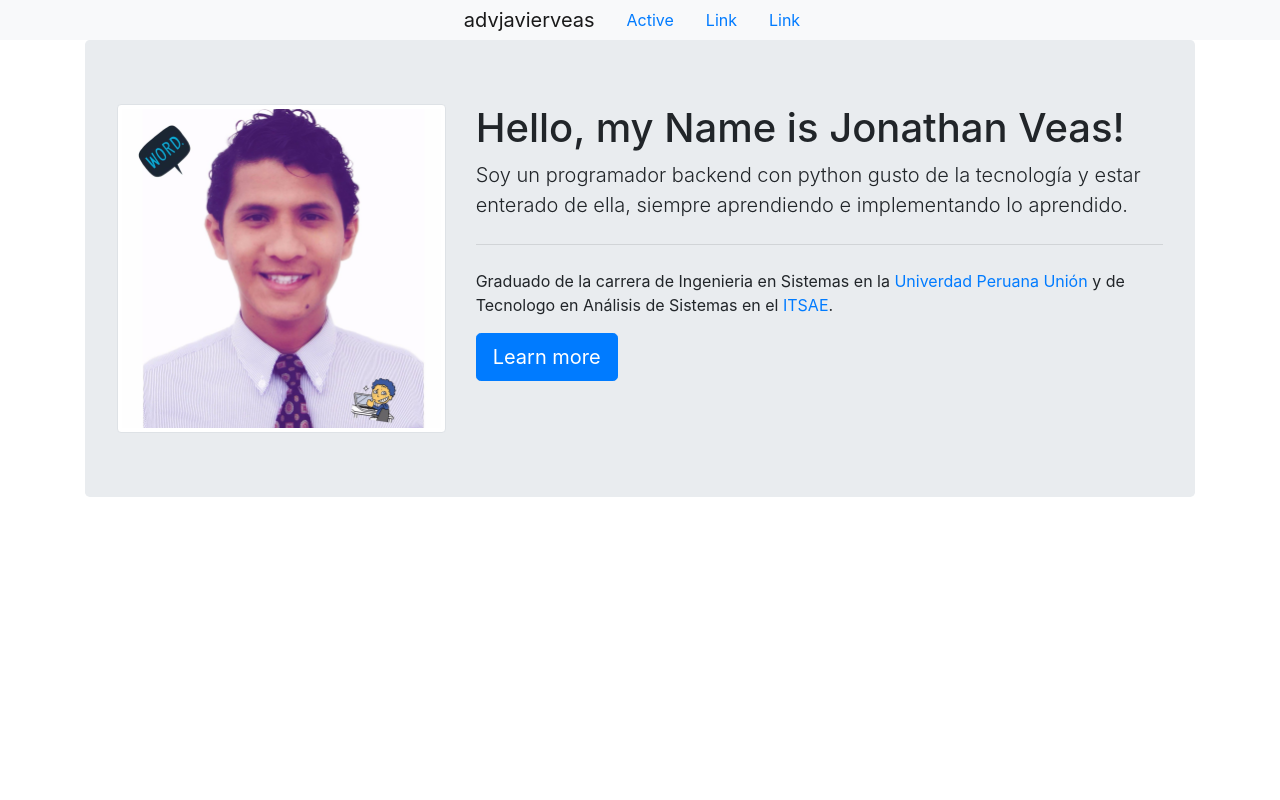
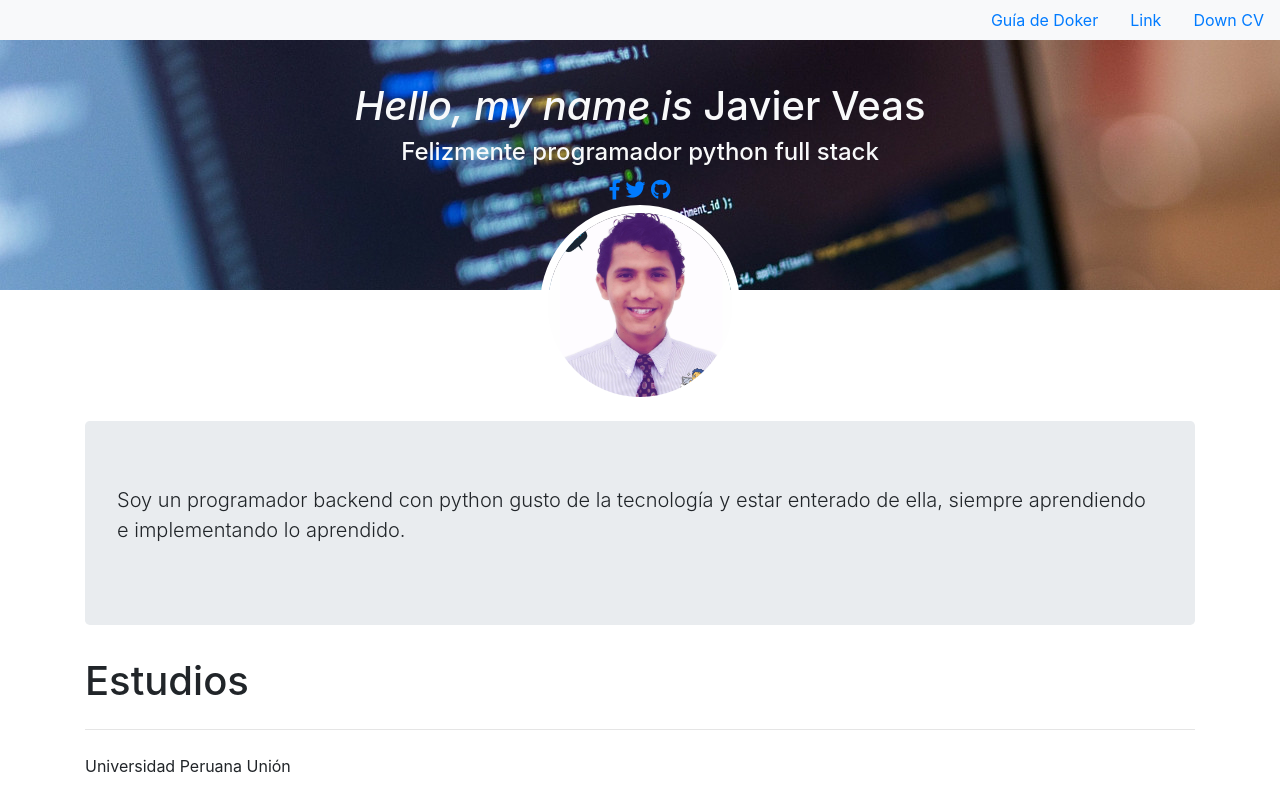
Before and after one commit to advjavierveas/advjavierveas.github.io, a plain HTML site: page index.html in a window 1280 px wide. Drawn offline with nearby package versions, Linux system fonts and the light colour scheme.

Commit message:
integrando background

```diff
--- a/index.html
+++ b/index.html
@@ -7,39 +7,64 @@
 
     <!-- Bootstrap CSS -->
     <link rel="stylesheet" href="https://stackpath.bootstrapcdn.com/bootstrap/4.1.3/css/bootstrap.min.css" integrity="sha384-MCw98/SFnGE8fJT3GXwEOngsV7Zt27NXFoaoApmYm81iuXoPkFOJwJ8ERdknLPMO" crossorigin="anonymous">
-    <title>Jonathan Veas</title>
+    <link rel="stylesheet" href="https://use.fontawesome.com/releases/v5.2.0/css/all.css" integrity="sha384-hWVjflwFxL6sNzntih27bfxkr27PmbbK/iSvJ+a4+0owXq79v+lsFkW54bOGbiDQ" crossorigin="anonymous">
+    <link rel="stylesheet" type="text/css" href="style.css">
+    <title>@advjavierveas</title>
   </head>
   <body>
-	<ul class="nav justify-content-center navbar-light bg-light">
-		<a class="navbar-brand" href="#">advjavierveas</a>
+	<ul class="nav justify-content-end navbar-light bg-light">
 		<li class="nav-item">
-			<a class="nav-link active" href="#">Active</a>
+			<a class="nav-link active" href="#">Guía de Doker</a>
 		</li>
 		<li class="nav-item">
 			<a class="nav-link" href="#">Link</a>
 		</li>
 		<li class="nav-item">
-			<a class="nav-link" href="#">Link</a>
+			<a class="nav-link" href="https://docs.google.com/document/d/1ghCTD6Zf2zGh8zwEBB58uF3YqFJk_ben6WALOQHk5rA/edit?usp=sharing">Down CV</a>
 		</li>
 	</ul>
+
+	<div class="bg"></div>
+
+	<div class="bg-up">
+		<div class="container">
+			<div class="row">
+				<div class="col">
+					<blockquote class="blockquote text-center text-light">
+						<h1><i>Hello, my name is</i> Javier Veas</h1>
+						<h4>Felizmente programador python full stack</h4>
+						<div>
+							<a href="https://www.facebook.com/advjavierveas" target="_black"><i class="fab fa-facebook-f"></i></a>
+							<a href="https://twitter.com/advjavierveas" target="_black"><i class="fab fa-twitter"></i></a>
+							<a href="https://github.com/advjavierveas" target="_black"><i class="fab fa-github"></i></a>
+						</div>
+						<img src="img/advjavierveas.jpg" class="rounded-circle img-team" alt="Responsive image">
+					</blockquote>
+
+				</div>
+			</div>
+		</div>
+	</div>
+
+
     <div class="container">
   		<!-- Content here -->
   		<div class="row">
   			<div class="col">
   				<div class="jumbotron">
   					<div class="row">
-  						<div class="col-4">
-  							<img src="img/advjavierveas.jpg" class="img-thumbnail rounded mx-auto d-block" alt="advjavierveas">
-  						</div>
-  						<div class="col-8">
-  							<h1 class="display-5">Hello, my Name is Jonathan Veas!</h1>
+  						<div class="col">
 							<p class="lead">Soy un programador backend con python gusto de la tecnología y estar enterado de ella, siempre aprendiendo e implementando lo aprendido.</p>
-							<hr class="my-4">
-							<p>Graduado de la carrera de Ingenieria en Sistemas en la <a href="">Univerdad Peruana Unión</a> y de Tecnologo en Análisis de Sistemas en el <a href="">ITSAE</a>.</p>
-							<a class="btn btn-primary btn-lg" href="#" role="button">Learn more</a>
   						</div>
   					</div>
 				</div>
+  			</div>
+  		</div>
+  		<div class="row">
+  			<div class="col">
+  				<h1>Estudios</h1>
+  				<hr class="my-4">
+  				<p>Universidad Peruana Unión </p>
   			</div>
   		</div>
 	</div>
--- /dev/null
+++ b/style.css
@@ -0,0 +1,26 @@
+.bg{
+    background-image: url('img/background.jpg');
+    background-repeat: no-repeat;
+    position: relative;
+    max-width: 100%;
+    height: 250px;
+    margin-left: auto;
+    margin-right: auto;
+    margin-bottom: 1rem;
+
+}
+
+.bg-up{
+	z-index: 1;
+	margin-top: -14rem;4
+}
+
+.img-team{
+	border: 8px solid #fff;
+	height: 200px;
+	width: auto;
+	/*top: 2rem;
+	position: relative;
+	margin-bottom: 45px;*/
+
+}
```
Also changed, not shown: img/background.jpg (added).
